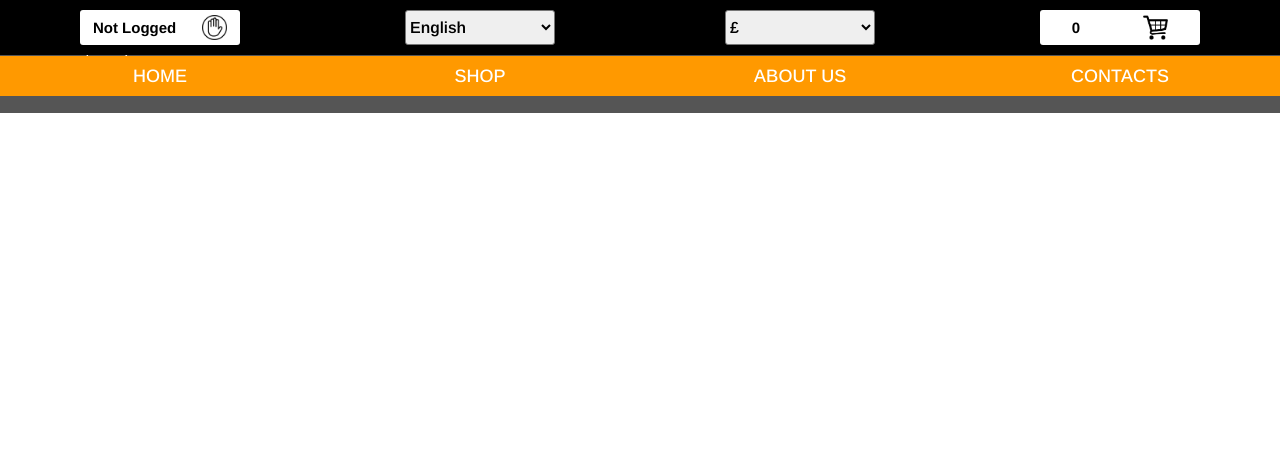
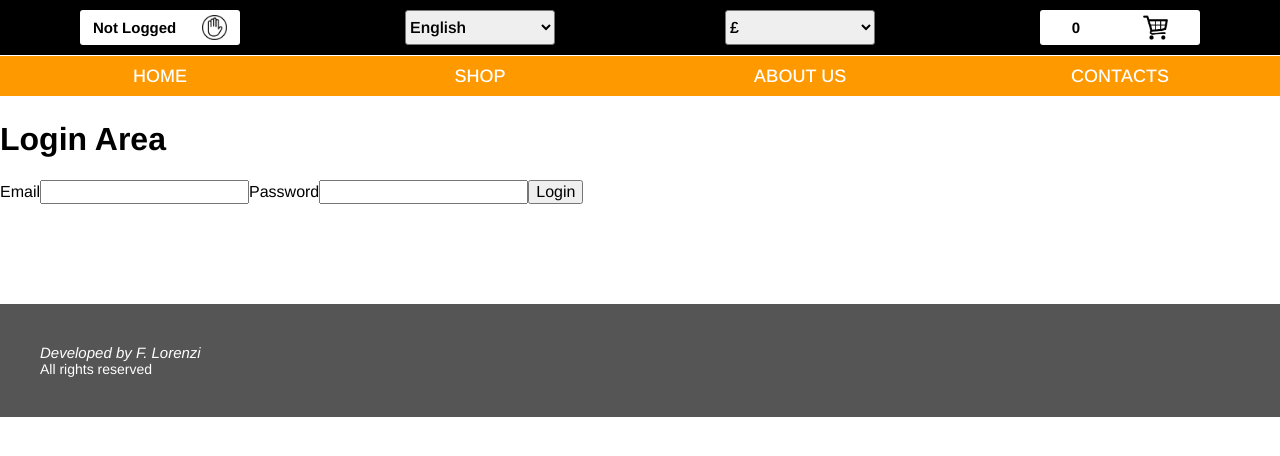
Before and after one commit to fabiolorenzi/tha-shirt, a React (Create React App) app in the folder client/: page /login in a window 1280 px wide. Shown: the top 456 px of the page. Built offline with nearby package versions, Linux system fonts and the light colour scheme; a web font is replaced by a local one.

Commit message:
created Login and LoginArea components

```diff
--- a/client/src/App.js
+++ b/client/src/App.js
@@ -4,6 +4,7 @@ import { Switch, Route } from "react-router-dom";
 import Header from "./components/Header/Header.jsx";
 import MenuBar from "./components/MenuBar/MenuBar.jsx";
 import Home from "./components/Home/Home.jsx";
+import LoginArea from "./components/LoginArea/LoginArea.jsx";
 import Footer from "./components/Footer/Footer.jsx";
 
 function App() {
@@ -13,6 +14,7 @@ function App() {
             <MenuBar />
             <Switch>
                 <Route exact path="/" component={Home} />
+                <Route path="/login" component={LoginArea} />
             </Switch>
             <Footer />
         </div>
--- /dev/null
+++ b/client/src/components/LoginArea/Login.jsx
@@ -0,0 +1,48 @@
+import React, { useState } from "react";
+import { useHistory } from "react-router-dom";
+import axios from "axios";
+import "./stylesheets/LoginArea.css";
+
+function Login() {
+    const history = useHistory();
+    const [loginData, setLoginData] = useState({
+        email: "",
+        password: ""
+    });
+
+    const handleChange = e => {
+        e.preventDefault();
+        setLoginData({...loginData, [e.target.name]: e.target.value});
+    };
+
+    const loginAction = (e) => {
+        e.preventDefault();
+        axios.get("https://localhost:8082/api/users/")
+            .then(res => {
+                if (res.data.email === loginData.email && res.data.password === loginData.password) {
+                    alert("Login successful!!!");
+                    localStorage.setItem("logged", true);
+                    localStorage.setItem("username", res.data.username);
+                    history.push("/");
+                }
+            })
+            .catch(err => {
+                alert("User not found or data inserted incorrect");
+                setLoginData({...loginData, password: ""});
+            });
+    };
+
+    return(
+        <div className="loginContainer">
+            <form noValidate onSubmit={loginAction}>
+                <label htmlFor="email">Email</label>
+                <input type="email" name="email" value={loginData.email} onChange={handleChange} />
+                <label htmlFor="password">Password</label>
+                <input type="text" name="password" value={loginData.password} onChange={handleChange} />
+                <button type="submit">Login</button>
+            </form>
+        </div>
+    );
+};
+
+export default Login;
--- /dev/null
+++ b/client/src/components/LoginArea/LoginArea.jsx
@@ -0,0 +1,15 @@
+import React from "react";
+import "./stylesheets/LoginArea.css";
+
+import Login from "./Login.jsx";
+
+function LoginArea() {
+    return(
+        <div className="loginAreaContainer">
+            <h1>Login Area</h1>
+            <Login />
+        </div>
+    );
+};
+
+export default LoginArea;
--- /dev/null
+++ b/client/src/components/LoginArea/stylesheets/Login.css
@@ -0,0 +1,4 @@
+.loginContainer {
+  display: block;
+}
+/*# sourceMappingURL=Login.css.map */
--- /dev/null
+++ b/client/src/components/LoginArea/stylesheets/Login.scss
@@ -0,0 +1,6 @@
+@import "../../shared/stylesheets/var.scss";
+@import "../../shared/stylesheets/openHiddenMenu.scss";
+
+.loginContainer {
+    display: block;
+}
--- /dev/null
+++ b/client/src/components/LoginArea/stylesheets/LoginArea.css
@@ -0,0 +1,9 @@
+.loginAreaContainer {
+  display: block;
+  width: 100%;
+  padding-top: 100px;
+  background-color: #ffffff;
+  z-index: 1;
+  padding-bottom: 100px;
+}
+/*# sourceMappingURL=LoginArea.css.map */
--- /dev/null
+++ b/client/src/components/LoginArea/stylesheets/LoginArea.scss
@@ -0,0 +1,11 @@
+@import "../../shared/stylesheets/var.scss";
+@import "../../shared/stylesheets/openHiddenMenu.scss";
+
+.loginAreaContainer {
+    display: block;
+    width: 100%;
+    padding-top: 100px;
+    background-color: $color2;
+    z-index: 1;
+    padding-bottom: 100px;
+}
```
Also changed, not shown: 2 other files (tests, documents, lock files or other folders).
